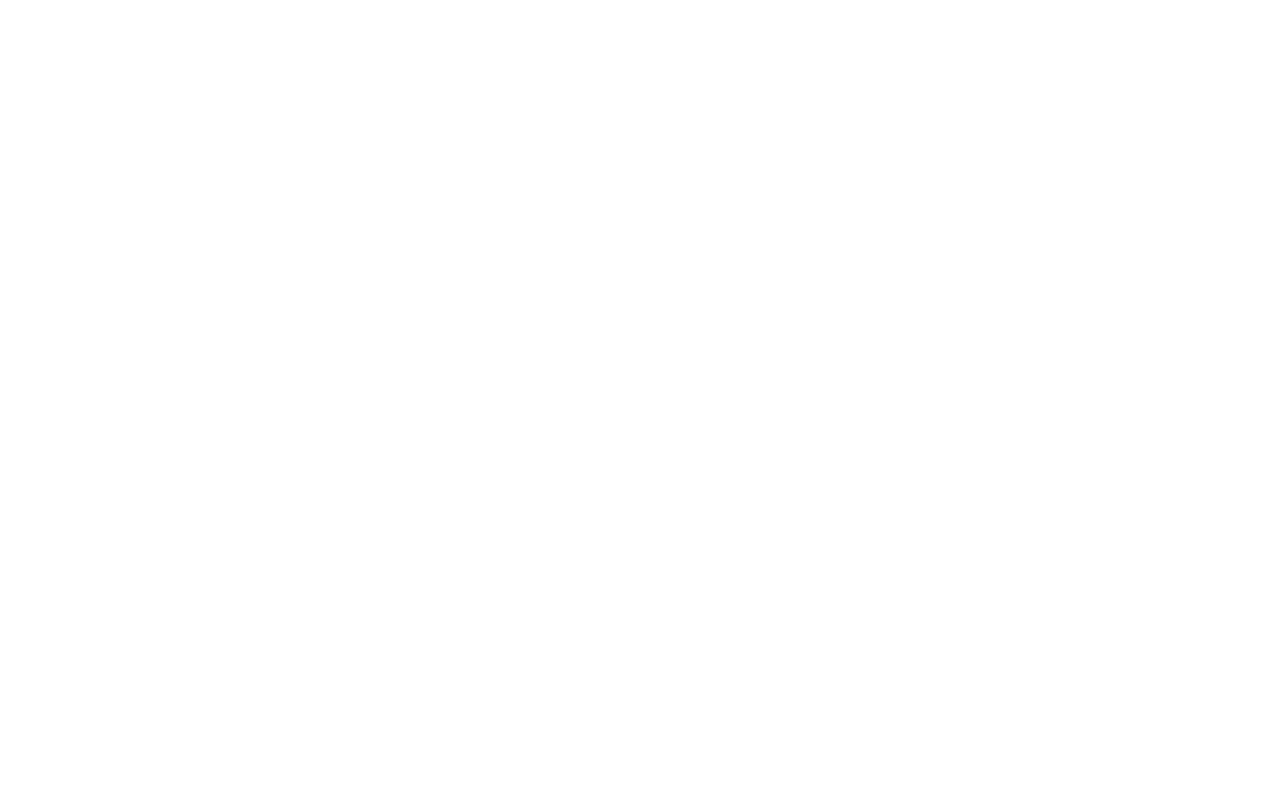
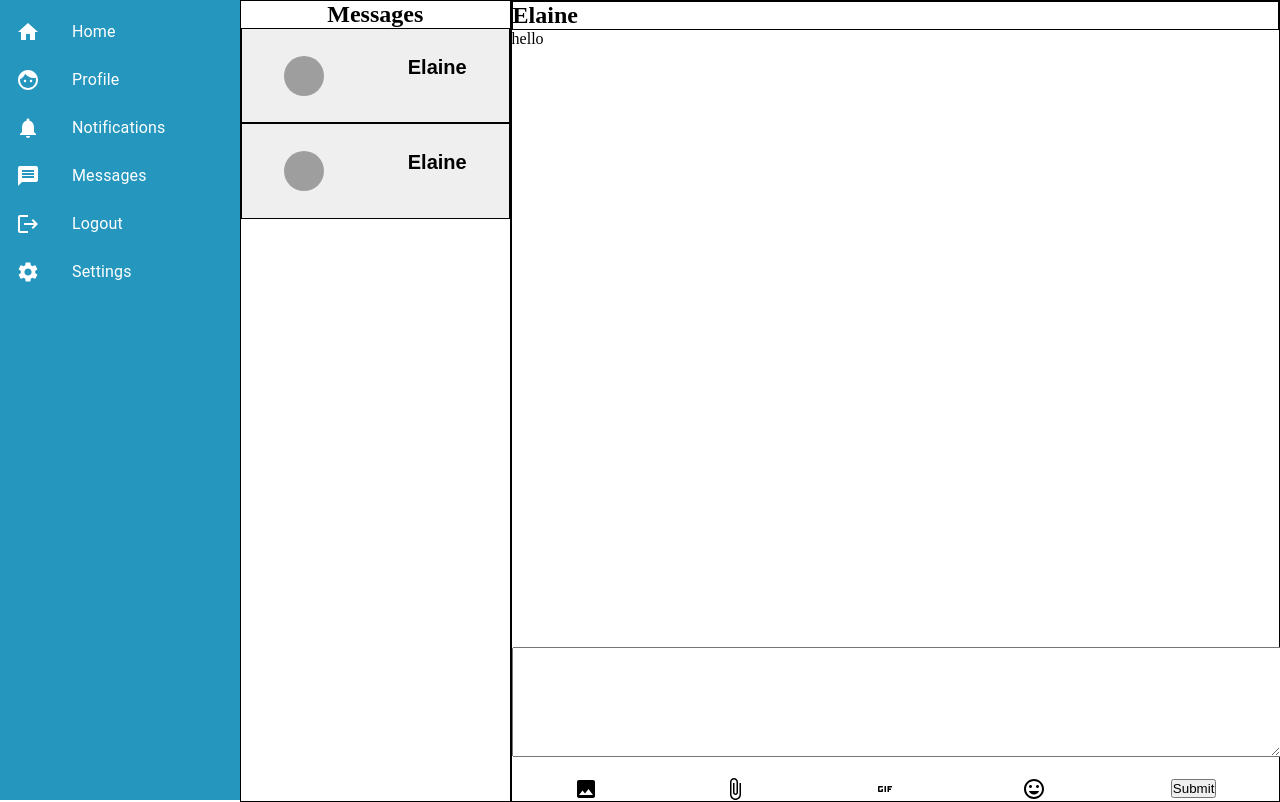
Before and after one commit to SoloSync/SoloSync, a React app: page /messages in a window 1280 px wide. Before the commit this address had no page. Built offline with nearby package versions, Linux system fonts and the light colour scheme; grey boxes are pictures that could not be loaded.

Commit message:
mvp layout of messages

```diff
--- a/client/App.jsx
+++ b/client/App.jsx
@@ -6,6 +6,7 @@
 import SignUp from './SignUp';
 import Homepage from './Homepage';
 import UserProfile from './UserProfile'
+import Messages from './Messages'
 
 function App() {
   return (
@@ -14,6 +15,7 @@
       <Route exact path='/homepage' element={<Homepage />}/>
       <Route exact path='/signUp' element={<SignUp />}/>
       <Route exact path='/userProfile' element={<UserProfile />}/>
+      <Route exact path='/messages' element={<Messages />}/>
     </Routes>
   )
 }
--- a/client/Homepage.jsx
+++ b/client/Homepage.jsx
@@ -1,4 +1,4 @@
-import React from 'react'
+import React, {useEffect, useState} from 'react'
 import NavBar from './NavBar'
 import profilePic from './assets/JaimeProfile.png'
 import Check from '@mui/icons-material/Check'
@@ -7,6 +7,25 @@
 
 
 function Homepage() {
+
+  useEffect(() => {
+    async function fetchData() {
+      try{
+        const response = await fetch('http://localhost:3000/profile/')
+        if (!response.ok) {
+          throw new Error ('error in grabbing profiles')
+        }
+        const data = await response.json();
+        console.log(data)
+        console.log('hi')
+      }
+      catch (error) {
+        console.error('error in the useEffect getting profiles')
+      }
+    }
+    fetchData();
+  },[])
+
   return (
     <div id='homepageContainer'>
       <NavBar/>
--- a/client/Messages.jsx
+++ b/client/Messages.jsx
@@ -1,12 +1,55 @@
 import React from 'react';
 import NavBar from './NavBar';
+import Avatar from '@mui/joy/Avatar'
+import Image from './assets/JaimeProfile.png'
+import InsertPhoto from '@mui/icons-material/InsertPhoto'
+import AttachFile from '@mui/icons-material/AttachFile'
+import Gif from '@mui/icons-material/Gif'
+import InsertEmoticon from '@mui/icons-material/InsertEmoticon'
+
+
 
 
 function Messages() {
 
     return(
-        <div>
-
+        <div className='messagesPageContainer'>
+          <NavBar />
+          <div className='conversations'>
+            <h2>Messages</h2>
+            <button className='singleConversation'>
+              <div className='Avatar'>
+                <Avatar src={Image} />
+              </div>
+              <h2 className='singleConversationName'>
+                Elaine
+              </h2>
+            </button>
+            <button className='singleConversation'>
+              <div className='Avatar'>
+                <Avatar src={Image} />
+              </div>
+              <h2 className='singleConversationName'>
+                Elaine
+              </h2>
+            </button>
+          </div>
+          <div className='chatBox'>
+            <h2 className='messageFrom'>Elaine</h2>
+            <div className='chatHistory'>
+              hello
+            </div>
+            <div className='inputChat'>
+              <textarea type='text' className='inputArea'></textarea>
+              <div className='toolBar'>
+                <InsertPhoto />
+                <AttachFile />
+                <Gif />
+                <InsertEmoticon />
+                <button>Submit</button>
+              </div>
+            </div>
+          </div>
         </div>
     )
 }
--- a/client/NavBar.jsx
+++ b/client/NavBar.jsx
@@ -51,7 +51,7 @@
                 </ListItemButton>
               </ListItem>
             </Link>
-            <Link to='/Messages' className='Links'>
+            <Link to='/messages' className='Links'>
               <ListItem disablePadding>
                 <ListItemButton>
                   <ListItemIcon style={{color:'white'}}>
--- /dev/null
+++ b/client/messages.css
@@ -0,0 +1,70 @@
+.messagesPageContainer {
+  display: flex;
+
+}
+
+.conversations {
+  display: flex;
+  flex-direction: column;
+  height: 100vh;
+  border: 1px solid black;
+  flex: 0.35;
+  align-items: center;
+}
+
+.singleConversation {
+  display: flex;
+  flex-direction: row;
+  justify-content: space-around;
+  width: 100%;
+  border: 1px solid;
+}
+
+.singleConversation:hover {
+  cursor: pointer;
+}
+
+.Avatar {
+  padding: 10%;
+}
+
+.singleConversationName {
+  text-align: center;
+  justify-content: center;
+  align-items: center;
+  padding: 10%;
+  font-family: fantasy;
+}
+
+.chatBox {
+  display: flex;
+  flex-direction: column;
+  border: 1px solid black;
+  flex: 1;
+}
+
+.messageFrom {
+  justify-content: center;
+  border: 1px solid black;
+}
+
+.chatHistory {
+  height: 80%;
+}
+
+.inputChat {
+  height: 20%;
+  width: 100%;
+}
+
+.inputArea {
+  height: 70%;
+  width: 100%
+}
+
+.toolBar {
+  display: flex;
+  justify-content: space-around;
+  align-items: center;
+  margin-top: 1rem;
+}
--- a/index.js
+++ b/index.js
@@ -4,6 +4,7 @@
 import App from './client/App';
 import './client/style.css'
 import './client/homepage.css'
+import './client/messages.css'
 
 const root = ReactDOM.createRoot(document.getElementById('root'));
 root.render(
--- a/package.json
+++ b/package.json
@@ -34,6 +34,7 @@
     "@emotion/react": "^11.11.3",
     "@emotion/styled": "^11.11.0",
     "@mui/icons-material": "^5.15.10",
+    "@mui/joy": "^5.0.0-beta.28",
     "@mui/material": "^5.15.10",
     "cors": "^2.8.5",
     "express": "^4.18.2",
```
Also changed, not shown: 1 other file (tests, documents, lock files or other folders).
